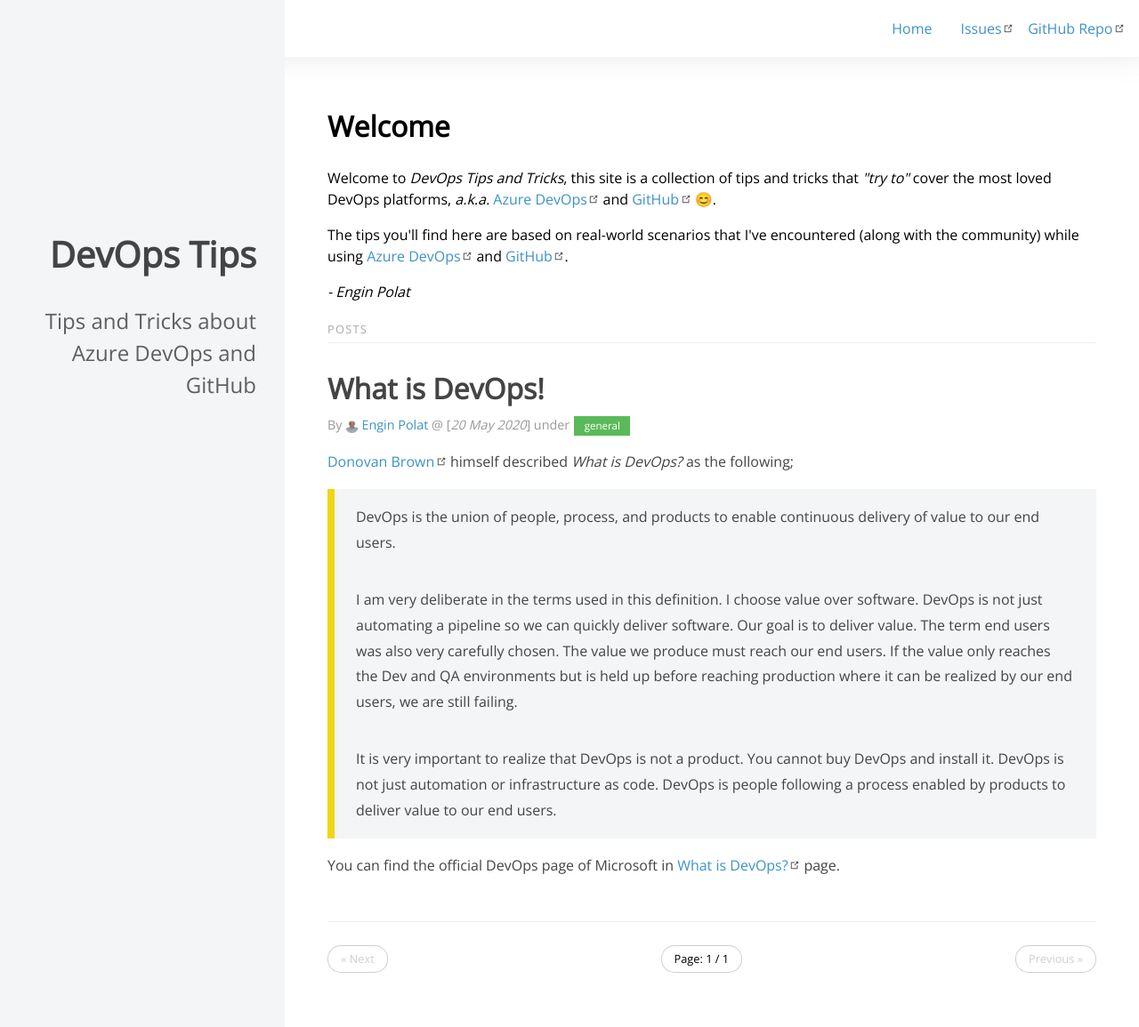
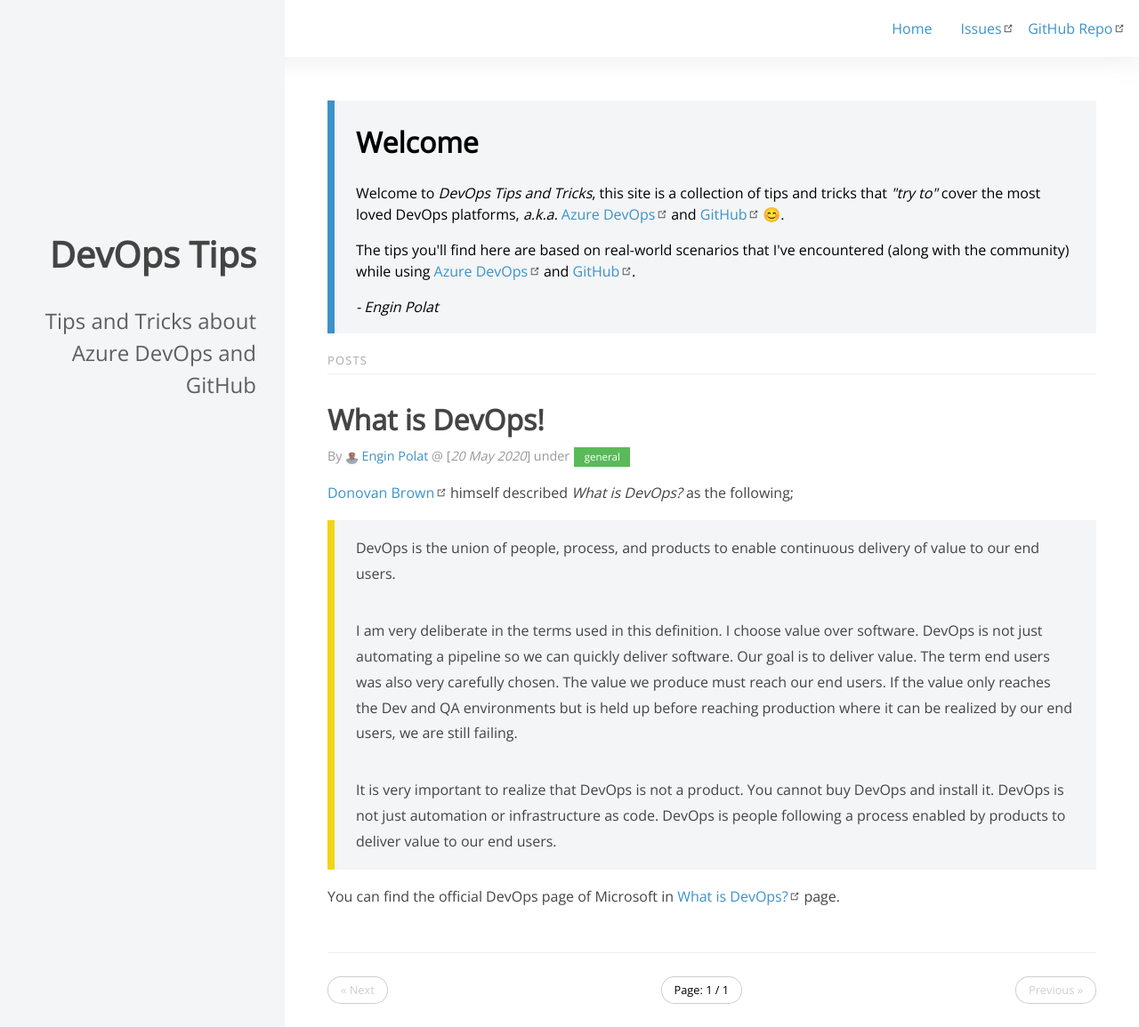
Before and after one commit to polatengin/devopstips.net, a Jekyll site: the page built from index.html, in a window 1280 px wide and 1155 px high. Shown: the whole window at 89% size. Built offline with Jekyll 4.4.1, drawn with Linux system fonts in a browser that asks for light colours; nearby versions of some CDN libraries; the list of posts is cut into pages by our own code.

Commit message:
it's better to have blockquote element instead of div element to display announcements

```diff
--- a/index.html
+++ b/index.html
@@ -2,12 +2,12 @@
 layout: default
 title: "Home"
 ---
-<div class="tip">
+<blockquote class="tip">
   <h1>Welcome</h1>
   <p>Welcome to <em>DevOps Tips and Tricks</em>, this site is a collection of tips and tricks that <em>"try to"</em> cover the most loved DevOps platforms, <em>a.k.a.</em> <a href="https://dev.azure.com" target="_blank">Azure DevOps</a> and <a href="https://github.com" target="_blank">GitHub</a> 😊.</p>
   <p>The tips you'll find here are based on real-world scenarios that I've encountered (along with the community) while using <a href="https://dev.azure.com" target="_blank">Azure DevOps</a> and <a href="https://github.com" target="_blank">GitHub</a>.</p>
   <p><em>- Engin Polat</em></p>
-</div>
+</blockquote>
 <h1 class="content-subhead">POSTS</h1>
 {% for post in paginator.posts %}
 <section class="post">
```
